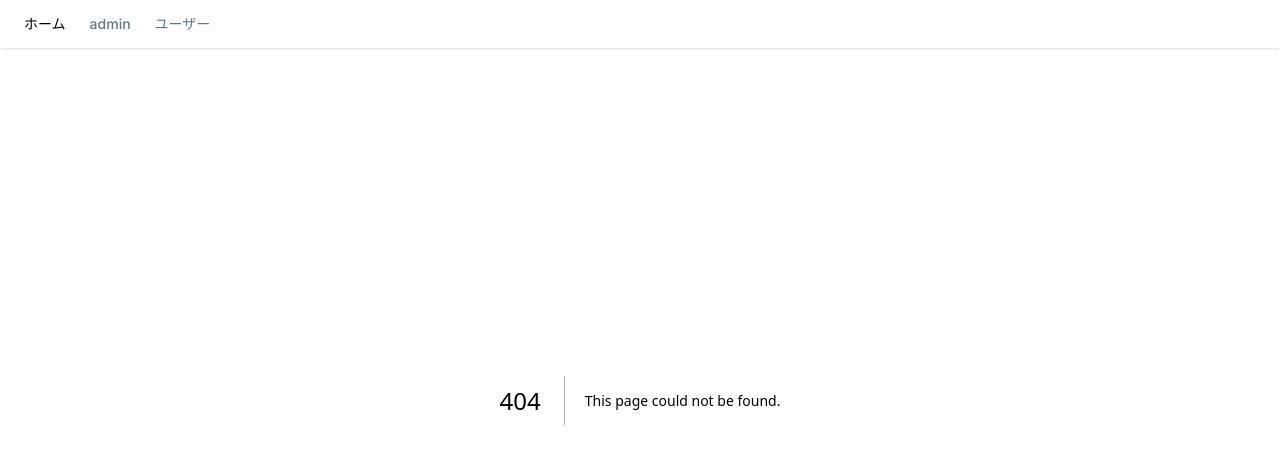
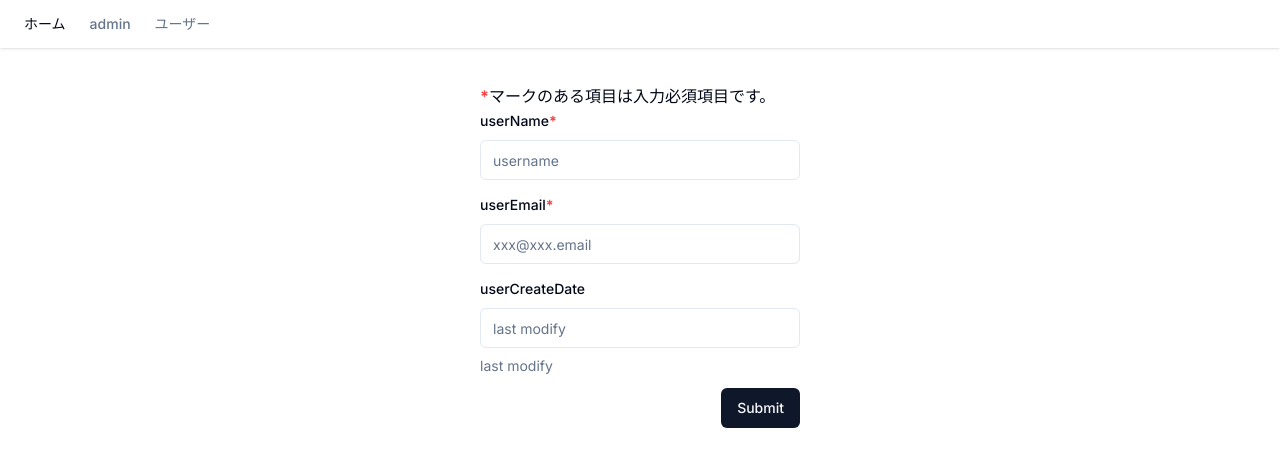
Before and after one commit to ITP-system/cognito-lambda-edge, a Next.js app in the folder src/app_admin/: page /admin/user/create in a window 1280 px wide. Before the commit this address had no page. Shown: the top 466 px of the page. Built offline with nearby package versions, Linux system fonts and the light colour scheme.

Commit message:
app_admin: user create

```diff
--- /dev/null
+++ b/src/app_admin/app/admin/user/create/page.tsx
@@ -0,0 +1,109 @@
+"use client";
+import { userCreateForm } from "@/components/common/formActions/userForm";
+
+import { zodResolver } from "@hookform/resolvers/zod";
+import { useForm } from "react-hook-form";
+import * as z from "zod";
+
+import { Button } from "@/components/ui/button";
+import {
+  Form,
+  FormControl,
+  FormDescription,
+  FormField,
+  FormItem,
+  FormLabel,
+  FormMessage,
+} from "@/components/ui/form";
+import { Input } from "@/components/ui/input";
+
+const formSchema = z.object({
+  userName: z.string().min(2, {
+    message: "userName must be at least 2 characters.",
+  }),
+  userEmail: z.string().min(2, {
+    message: "userName must be at least 2 characters.",
+  }),
+  userCreateDate: z.string().min(2, {
+    message: "userName must be at least 2 characters.",
+  }),
+});
+
+export default function ProfileForm() {
+  const form = useForm<z.infer<typeof formSchema>>({
+    resolver: zodResolver(formSchema),
+    defaultValues: {
+      userName: "",
+      userEmail: "",
+      userCreateDate: "",
+    },
+  });
+
+  return (
+    <div className="mt-[calc(var(--header-height)+2.25rem)] flex flex-col items-center">
+      <div>
+        <span>
+          <b className="text-red-500">*</b>マークのある項目は入力必須項目です。
+        </span>
+        <Form {...form}>
+          <form
+            action={async (FormData) => {
+              await userCreateForm(FormData);
+            }}
+            className="space-y-3"
+          >
+            <FormField
+              control={form.control}
+              name="userName"
+              render={({ field }) => (
+                <FormItem className="max-w-xs w-[100dvw]">
+                  <FormLabel>
+                    userName<b className="text-red-500">*</b>
+                  </FormLabel>
+                  <FormControl>
+                    <Input placeholder="username" required {...field} />
+                  </FormControl>
+
+                  <FormMessage />
+                </FormItem>
+              )}
+            />
+            <FormField
+              control={form.control}
+              name="userEmail"
+              render={({ field }) => (
+                <FormItem className="max-w-xs w-[100dvw]">
+                  <FormLabel>
+                    userEmail<b className="text-red-500">*</b>
+                  </FormLabel>
+                  <FormControl>
+                    <Input placeholder="xxx@xxx.email" required {...field} />
+                  </FormControl>
+
+                  <FormMessage />
+                </FormItem>
+              )}
+            />
+            <FormField
+              control={form.control}
+              name="userCreateDate"
+              render={({ field }) => (
+                <FormItem className="max-w-xs w-[100dvw]">
+                  <FormLabel>userCreateDate</FormLabel>
+                  <FormControl>
+                    <Input placeholder="last modify" {...field} />
+                  </FormControl>
+                  <FormDescription>last modify </FormDescription>
+                  <FormMessage />
+                </FormItem>
+              )}
+            />
+            <Button type="submit" className="float-right">
+              Submit
+            </Button>
+          </form>
+        </Form>
+      </div>
+    </div>
+  );
+}
--- a/src/app_admin/package.json
+++ b/src/app_admin/package.json
@@ -14,6 +14,10 @@
     "@radix-ui/react-dropdown-menu": "^2.0.6",
     "@radix-ui/react-slot": "^1.0.2",
     "@tanstack/react-table": "^8.10.7",
+    "@hookform/resolvers": "^3.3.2",
+    "@radix-ui/react-label": "^2.0.2",
+    "react-hook-form": "^7.49.2",
+    "zod": "^3.22.4",
     "aws-amplify": "^6.0.7",
     "class-variance-authority": "^0.7.0",
     "clsx": "^2.0.0",
```
Also changed, not shown: 1 other file (tests, documents, lock files or other folders).
